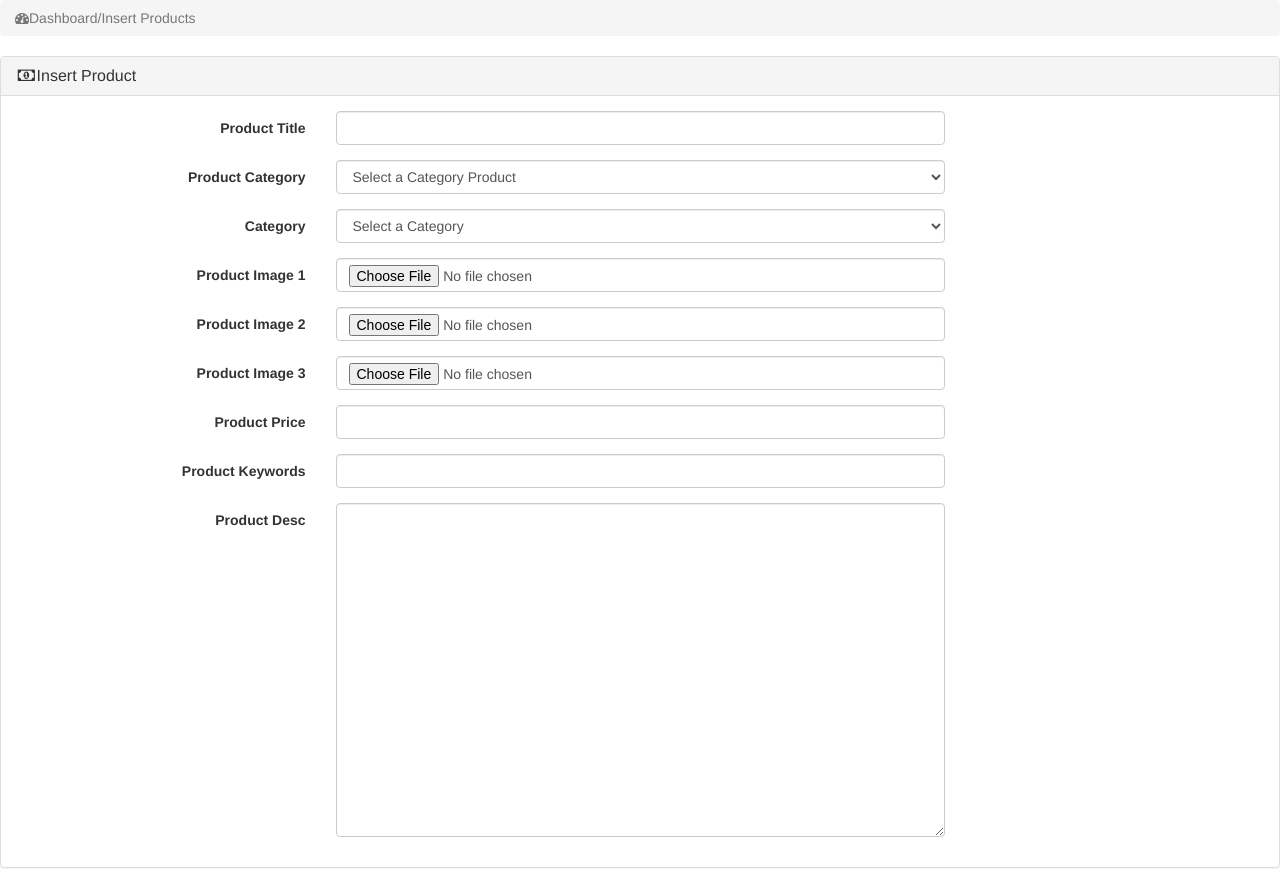
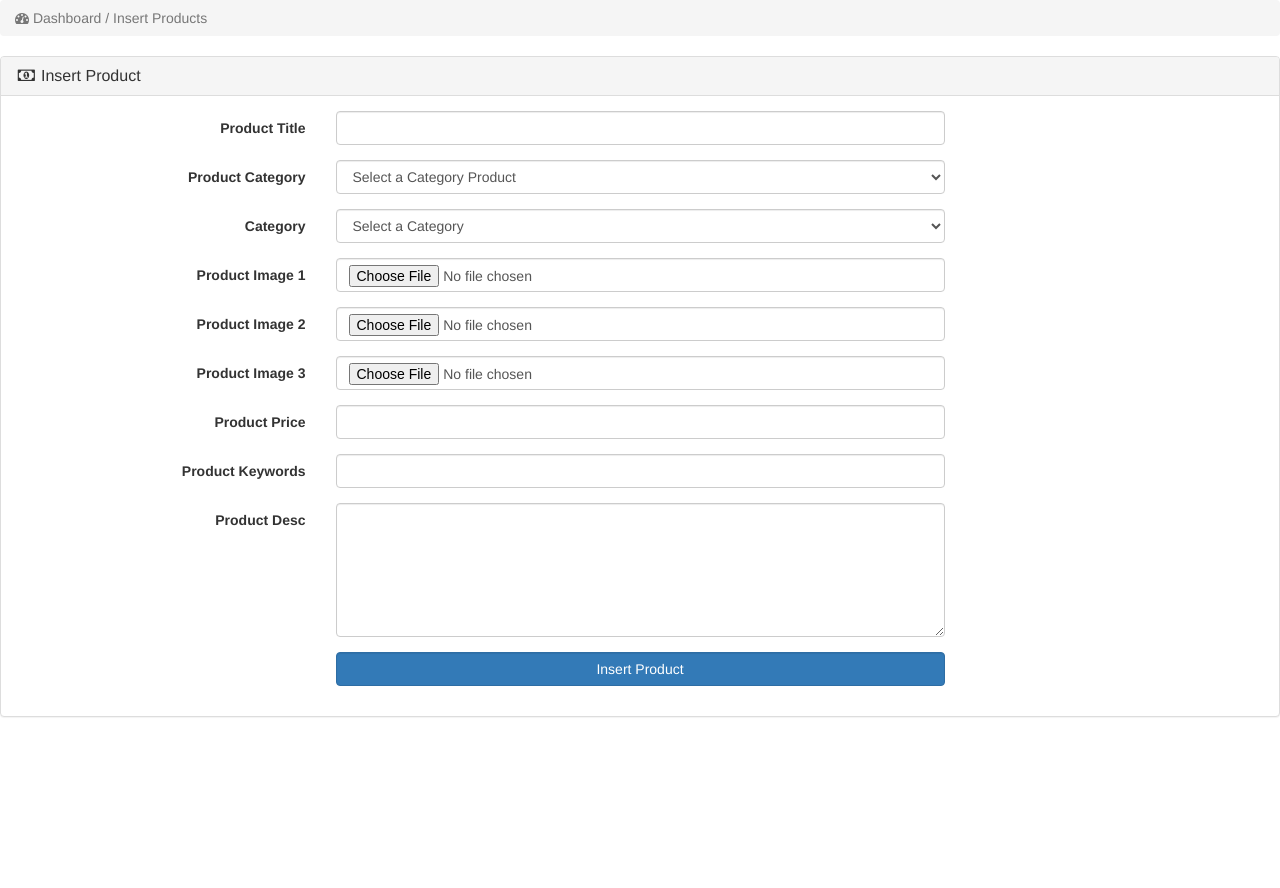
Before and after one commit to KapilLopchanTamang/College_project_1, a PHP site: page /admin_area/insert_product.php in a window 1280 px wide. After the commit the page ends 717 px from the top, so only its background shows below. Run offline with PHP 8.4, Linux system fonts and the light colour scheme; data that the repository does not hold is empty; some libraries are stand-ins or nearby versions.

Commit message:
created product insert into database

```diff
--- a/admin_area/insert_product.php
+++ b/admin_area/insert_product.php
@@ -1,156 +1,278 @@
 <?php
+
 include("includes/db.php");
+
 ?>
+
 <!DOCTYPE html>
 <html lang="en">
 <head>
     <meta charset="UTF-8">
-    <meta name="viewport" content="width=device-width, initial-scale=1.0">
-    <title>Insert Products</title>
+    <meta name="viewport" content="width=device-width, initial-scale=1">
+    <title> Insert Products </title>
     <link rel="stylesheet" href="css/bootstrap-337.min.css">
     <link rel="stylesheet" href="font-awsome/css/font-awesome.min.css">
-    <script src="js/tinymce/jstinymce/tinymce.min.js"></script>
-    <script>tinymce.init({selector:'textarea'});</script>
 </head>
 <body>
 
+<div class="row"><!-- row Begin -->
 
+    <div class="col-lg-12"><!-- col-lg-12 Begin -->
 
- <div class="row"><!-----row-begin----->
-<div class="col-lg-12"><!-----cpl-lg-12-begin----->
-<ol class="breadcrumb">
-    <li class="active">
-     <i class="fa fa-dashboard"></i>Dashboard/Insert Products
-    </li><!------li--begin----->
-</ol>
-</div><!-----col-lg-12-end----->
+        <ol class="breadcrumb"><!-- breadcrumb Begin -->
 
- </div><!-----row-end----->
+            <li class="active"><!-- active Begin -->
 
-<div class="row"><!-----row-begin----->
-    <div class="col-lg-12"><!-----cpl-lg-12-begin----->
+                <i class="fa fa-dashboard"></i> Dashboard / Insert Products
 
+            </li><!-- active Finish -->
 
-        <div class="panel panel-default"><!-----panel panel-default-begin----->
-            <div class="panel-heading"><!-----panel-heading-begin---->
-                <h3 class="panel-title"><!-----panel-title-begin---->
-                    <i class="fa fa-money fa-fw"></i>Insert Product
-                 </h3><!-----panel-title-end---->
-            </div><!-----panel-headin-end---->
-            <div class="panel-body"><!-----panel-body-begin---->
-                <form  method="post" class="form-horizontal" enctype="multipart/form-data"><!-----form-horizontal-begin---->
+        </ol><!-- breadcrumb Finish -->
 
-                <div class="form-group"><!-----form-group-begin---->
-                    <label  class="col-md-3 control-label">Product Title</label>
-                    <div class="col-md-6"><!-----col-md-6-begin---->
-                    <input name="product_title"type="text" class="form-control" required>
-                    </div><!-----col-md-6-end---->
+    </div><!-- col-lg-12 Finish -->
 
-                </div><!-----form-group-end---->
-                <div class="form-group"><!-----form-group-begin---->
-                    <label  class="col-md-3 control-label">Product Category</label>
-                    <div class="col-md-6"><!-----col-md-6-begin---->
-                    <select name="product_cat"  class="form-control"><!-----form-control-begin---->
-                    <option>Select a Category Product</option>
+</div><!-- row Finish -->
+
+<div class="row"><!-- row Begin -->
+
+    <div class="col-lg-12"><!-- col-lg-12 Begin -->
+
+        <div class="panel panel-default"><!-- panel panel-default Begin -->
+
+           <div class="panel-heading"><!-- panel-heading Begin -->
+
+               <h3 class="panel-title"><!-- panel-title Begin -->
+
+                   <i class="fa fa-money fa-fw"></i> Insert Product
+
+               </h3><!-- panel-title Finish -->
+
+           </div> <!-- panel-heading Finish -->
+
+           <div class="panel-body"><!-- panel-body Begin -->
+
+               <form method="post" class="form-horizontal" enctype="multipart/form-data"><!-- form-horizontal Begin -->
+
+                   <div class="form-group"><!-- form-group Begin -->
+
+                      <label class="col-md-3 control-label"> Product Title </label>
+
+                      <div class="col-md-6"><!-- col-md-6 Begin -->
+
+                          <input name="product_title" type="text" class="form-control" required>
+
+                      </div><!-- col-md-6 Finish -->
+
+                   </div><!-- form-group Finish -->
+
+                   <div class="form-group"><!-- form-group Begin -->
+
+                      <label class="col-md-3 control-label"> Product Category </label>
+
+                      <div class="col-md-6"><!-- col-md-6 Begin -->
+
+                          <select name="product_cat" class="form-control"><!-- form-control Begin -->
+
+                              <option> Select a Category Product </option>
 
                               <?php
-                    $get_p_cats="select * from product_categories";
-                    $run_p_cats=mysqli_query($con,$get_p_cats);
 
-                    while ($row_p_cats=mysqli_fetch_array($run_p_cats)) {
-                        $p_cat_id=$row_p_cats['p_cat_id'];
-                        $p_cat_title=$row_p_cats['p_cat_title'];
-                        echo"
-                        <option value='$p_cat_id'> $p_cat_title</option>
+                              $get_p_cats = "select * from product_categories";
+                              $run_p_cats = mysqli_query($con,$get_p_cats);
 
+                              while ($row_p_cats=mysqli_fetch_array($run_p_cats)){
+
+                                  $p_cat_id = $row_p_cats['p_cat_id'];
+                                  $p_cat_title = $row_p_cats['p_cat_title'];
+
+                                  echo "
+
+                                  <option value='$p_cat_id'> $p_cat_title </option>
 
                                   ";
+
                               }
 
                               ?>
 
-                    </select>
-                    </div><!-----col-md-6-end---->
+                          </select><!-- form-control Finish -->
 
-                </div><!-----form-group-end---->
-                <div class="form-group"><!-----form-group-begin---->
-                    <label  class="col-md-3 control-label"> Category</label>
-                    <div class="col-md-6"><!-----col-md-6-begin---->
-                    <select name="product_cat"  class="form-control"><!-----form-control-begin---->
-                    <option>Select a Category</option>
+                      </div><!-- col-md-6 Finish -->
+
+                   </div><!-- form-group Finish -->
+
+                   <div class="form-group"><!-- form-group Begin -->
+
+                      <label class="col-md-3 control-label"> Category </label>
+
+                      <div class="col-md-6"><!-- col-md-6 Begin -->
+
+                          <select name="cat" class="form-control"><!-- form-control Begin -->
+
+                              <option> Select a Category </option>
 
                               <?php
-                    $get_cat="select * from categories";
-                    $run_cat=mysqli_query($con,$get_cat);
 
-                    while ($row_cat=mysqli_fetch_array($run_cat)) {
-                        $cat_id=$row_cat['cat_id'];
-                        $cat_title=$row_cat['cat_title'];
-                        echo"
-                        <option value='$cat_id'> $cat_title</option>
+                              $get_cat = "select * from categories";
+                              $run_cat = mysqli_query($con,$get_cat);
 
+                              while ($row_cat=mysqli_fetch_array($run_cat)){
+
+                                  $cat_id = $row_cat['cat_id'];
+                                  $cat_title = $row_cat['cat_title'];
+
+                                  echo "
+
+                                  <option value='$cat_id'> $cat_title </option>
 
                                   ";
+
                               }
 
                               ?>
 
-                    </select>
-                    </div><!-----col-md-6-end---->
+                          </select><!-- form-control Finish -->
 
-                </div><!-----form-group-end---->
-                <div class="form-group"><!-----form-group-begin---->
-                    <label  class="col-md-3 control-label">Product Image 1</label>
-                    <div class="col-md-6"><!-----col-md-6-begin---->
-                    <input name="product_img1"type="file" class="form-control" required>
-                    </div><!-----col-md-6-end---->
+                      </div><!-- col-md-6 Finish -->
 
-                </div><!-----form-group-end---->
-                <div class="form-group"><!-----form-group-begin---->
-                    <label  class="col-md-3 control-label">Product Image 2</label>
-                    <div class="col-md-6"><!-----col-md-6-begin---->
-                    <input name="product_img2"type="file" class="form-control" required>
-                    </div><!-----col-md-6-end---->
+                   </div><!-- form-group Finish -->
 
-                </div><!-----form-group-end---->
-                <div class="form-group"><!-----form-group-begin---->
-                    <label  class="col-md-3 control-label">Product Image 3</label>
-                    <div class="col-md-6"><!-----col-md-6-begin---->
-                    <input name="product_img3"type="file" class="form-control" required>
-                    </div><!-----col-md-6-end---->
+                   <div class="form-group"><!-- form-group Begin -->
 
-                </div><!-----form-group-end---->
-                <div class="form-group"><!-----form-group-begin---->
-                    <label  class="col-md-3 control-label">Product Price</label>
-                    <div class="col-md-6"><!-----col-md-6-begin---->
-                    <input name="product_price"type="text" class="form-control" required>
-                    </div><!-----col-md-6-end---->
+                      <label class="col-md-3 control-label"> Product Image 1 </label>
 
-                </div><!-----form-group-end---->
-                <div class="form-group"><!-----form-group-begin---->
-                    <label  class="col-md-3 control-label">Product Keywords</label>
-                    <div class="col-md-6"><!-----col-md-6-begin---->
-                    <input name="product_keywords"type="text" class="form-control" required>
-                    </div><!-----col-md-6-end---->
+                      <div class="col-md-6"><!-- col-md-6 Begin -->
 
-                </div><!-----form-group-end---->
-                <div class="form-group"><!-----form-group-begin---->
-                    <label  class="col-md-3 control-label">Product Desc</label>
-                    <div class="col-md-6"><!-----col-md-6-begin---->
-                    <textarea name="product_desc"  cols="19" rows="16" class="form-control"></textarea>
-                    </div><!-----col-md-6-end---->
+                          <input name="product_img1" type="file" class="form-control" required>
 
-                </div><!-----form-group-end---->
+                      </div><!-- col-md-6 Finish -->
+
+                   </div><!-- form-group Finish -->
+
+                   <div class="form-group"><!-- form-group Begin -->
+
+                      <label class="col-md-3 control-label"> Product Image 2 </label>
+
+                      <div class="col-md-6"><!-- col-md-6 Begin -->
+
+                          <input name="product_img2" type="file" class="form-control" required>
+
+                      </div><!-- col-md-6 Finish -->
+
+                   </div><!-- form-group Finish -->
+
+                   <div class="form-group"><!-- form-group Begin -->
+
+                      <label class="col-md-3 control-label"> Product Image 3 </label>
+
+                      <div class="col-md-6"><!-- col-md-6 Begin -->
+
+                          <input name="product_img3" type="file" class="form-control form-height-custom" required>
+
+                      </div><!-- col-md-6 Finish -->
+
+                   </div><!-- form-group Finish -->
+
+                   <div class="form-group"><!-- form-group Begin -->
+
+                      <label class="col-md-3 control-label"> Product Price </label>
+
+                      <div class="col-md-6"><!-- col-md-6 Begin -->
+
+                          <input name="product_price" type="text" class="form-control" required>
+
+                      </div><!-- col-md-6 Finish -->
+
+                   </div><!-- form-group Finish -->
+
+                   <div class="form-group"><!-- form-group Begin -->
+
+                      <label class="col-md-3 control-label"> Product Keywords </label>
+
+                      <div class="col-md-6"><!-- col-md-6 Begin -->
+
+                          <input name="product_keywords" type="text" class="form-control" required>
+
+                      </div><!-- col-md-6 Finish -->
+
+                   </div><!-- form-group Finish -->
+
+                   <div class="form-group"><!-- form-group Begin -->
+
+                      <label class="col-md-3 control-label"> Product Desc </label>
+
+                      <div class="col-md-6"><!-- col-md-6 Begin -->
+
+                          <textarea name="product_desc" cols="19" rows="6" class="form-control"></textarea>
+
+                      </div><!-- col-md-6 Finish -->
+
+                   </div><!-- form-group Finish -->
+
+                   <div class="form-group"><!-- form-group Begin -->
+
+                      <label class="col-md-3 control-label"></label>
+
+                      <div class="col-md-6"><!-- col-md-6 Begin -->
+
+                          <input name="submit" value="Insert Product" type="submit" class="btn btn-primary form-control">
+
+                      </div><!-- col-md-6 Finish -->
+
+                   </div><!-- form-group Finish -->
+
+               </form><!-- form-horizontal Finish -->
+
+           </div><!-- panel-body Finish -->
+
+        </div><!-- canel panel-default Finish -->
+
+    </div><!-- col-lg-12 Finish -->
+
+</div><!-- row Finish -->
+
+    <script src="js/jquery-331.min.js"></script>
+    <script src="js/bootstrap-337.min.js"></script>
+    <script src="js/tinymce/tinymce.min.js"></script>
+    <script>tinymce.init({ selector:'textarea'});</script>
+</body>
+</html>
 
 
-                </form><!-----form-horizontal-end---->
+<?php
 
+if(isset($_POST['submit'])){
 
-            </div><!-----panel-body-end---->
-        </div><!-----panel panel-default-end----->
-     </div><!-----col-lg-12-end----->
-</div><!-----row-end----->
-    <script src="js/jquery-331.min.js"></script>
-    <script src="js/bootstrap-337.min.js"></script>
-</body>
-</html>
+    $product_title = $_POST['product_title'];
+    $product_cat = $_POST['product_cat'];
+    $cat = $_POST['cat'];
+    $product_price = $_POST['product_price'];
+    $product_keywords = $_POST['product_keywords'];
+    $product_desc = $_POST['product_desc'];
+
+    $product_img1 = $_FILES['product_img1']['name'];
+    $product_img2 = $_FILES['product_img2']['name'];
+    $product_img3 = $_FILES['product_img3']['name'];
+
+    $temp_name1 = $_FILES['product_img1']['tmp_name'];
+    $temp_name2 = $_FILES['product_img2']['tmp_name'];
+    $temp_name3 = $_FILES['product_img3']['tmp_name'];
+
+    move_uploaded_file($temp_name1,"product_images/$product_img1");
+    move_uploaded_file($temp_name2,"product_images/$product_img2");
+    move_uploaded_file($temp_name3,"product_images/$product_img3");
+
+    $insert_product = "insert into products (p_cat_id,cat_id,date,product_title,product_img1,product_img2,product_img3,product_price,product_keywords,product_desc) values ('$product_cat','$cat',NOW(),'$product_title','$product_img1','$product_img2','$product_img3','$product_price','$product_keywords','$product_desc')";
+
+    $run_product = mysqli_query($con,$insert_product);
+
+    if($run_product){
+
+        echo "<script>alert('Product has been inserted sucessfully')</script>";
+        echo "<script>window.open('insert_product.php','_self')</script>";
+
+    }
+
+}
+
+?>
--- a/includes/sidebar.php
+++ b/includes/sidebar.php
@@ -6,11 +6,11 @@
     <div class="panel-body"><!-- panel-body Begin -->
         <ul class="nav nav-pills nav-stacked category-menu"><!-- nav nav-pills nav-stacked category-menu Begin -->
 
-            <li><a href="#">Jackets</a></li>
-            <li><a href="#">Accessories</a></li>
+            <li><a href="#">Saree</a></li>
+            <li><a href="#">Dhaka Topi</a></li>
             <li><a href="#">Shoes</a></li>
             <li><a href="#">Coats</a></li>
-            <li><a href="#">Shirt</a></li>
+            <li><a href="#">T-Shirt</a></li>
 
         </ul><!-- nav nav-pills nav-stacked category-menu Finish -->
     </div><!-- panel-body Finish -->
```
Also changed, not shown: functions/function.php (added). Lines whose indentation alone changed are shown as unchanged.
